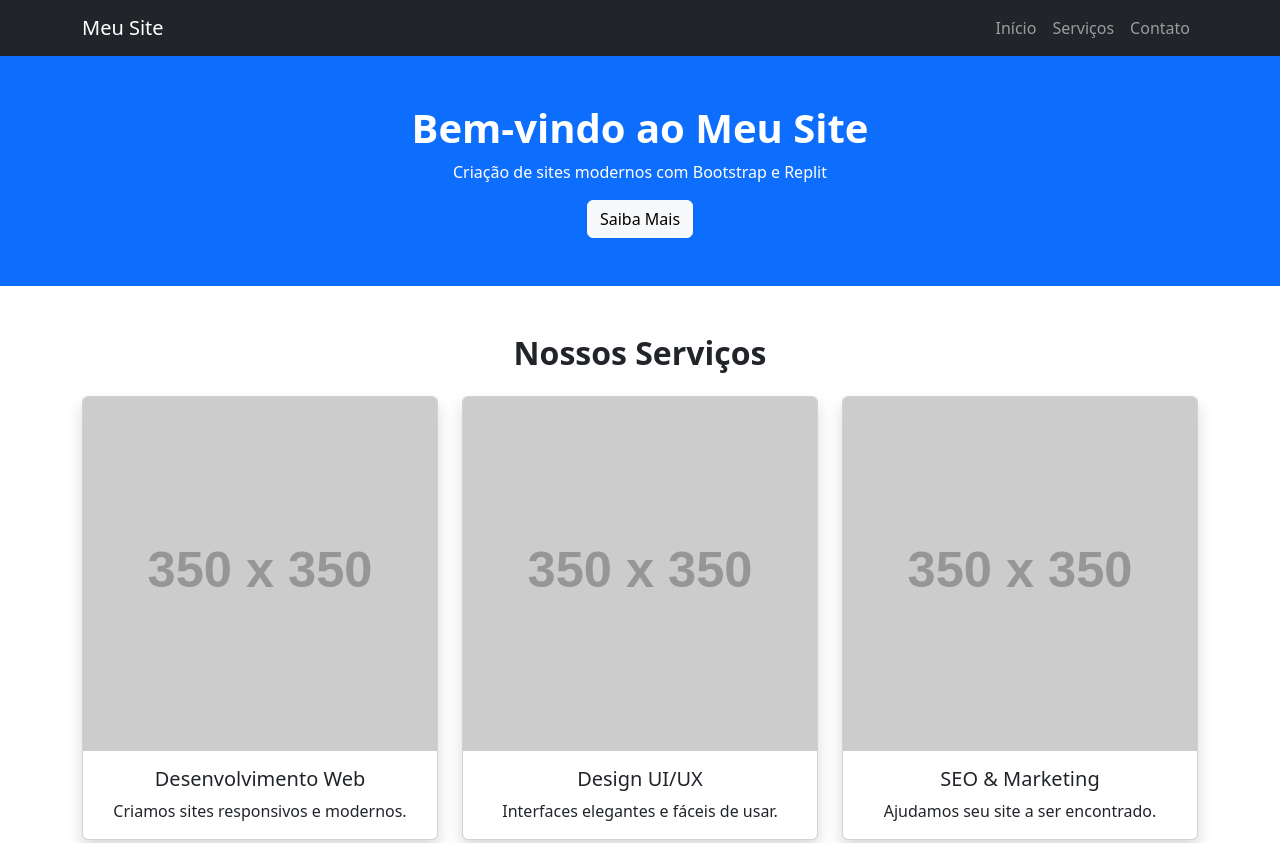
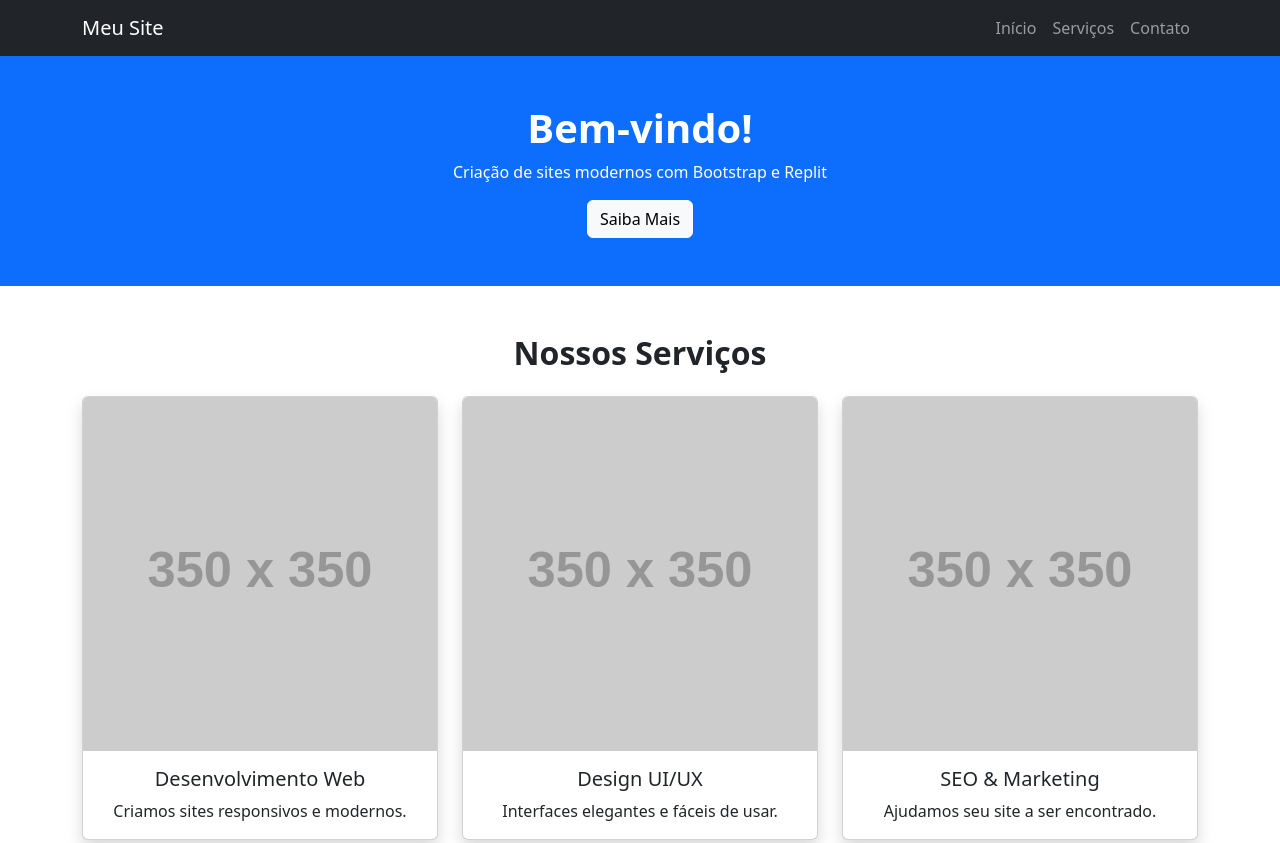
Before and after one commit to Fernandocarvalh01/PraticaReplitBootstrap, a website built with Vite: page index.html in a window 1280 px wide. Shown: the top 843 px of the page. Built offline with nearby package versions, Linux system fonts and the light colour scheme; placeholder pictures from the web are drawn by us; files whose address does not match are found by name.

Commit message:
Mudança no h1

```diff
--- a/index.html
+++ b/index.html
@@ -34,7 +34,7 @@ href="#">Contato</a></li>
 <!-- Seção de Destaque -->
 <header class="bg-primary text-white text-center py-5">
 <div class="container">
-<h1>Bem-vindo ao Meu Site</h1>
+<h1> Bem-vindo! </h1>
 <p>Criação de sites modernos com Bootstrap e Replit</p>
 <button class="btn btn-light"
 onclick="mostrarMensagem()">Saiba Mais</button>
```
